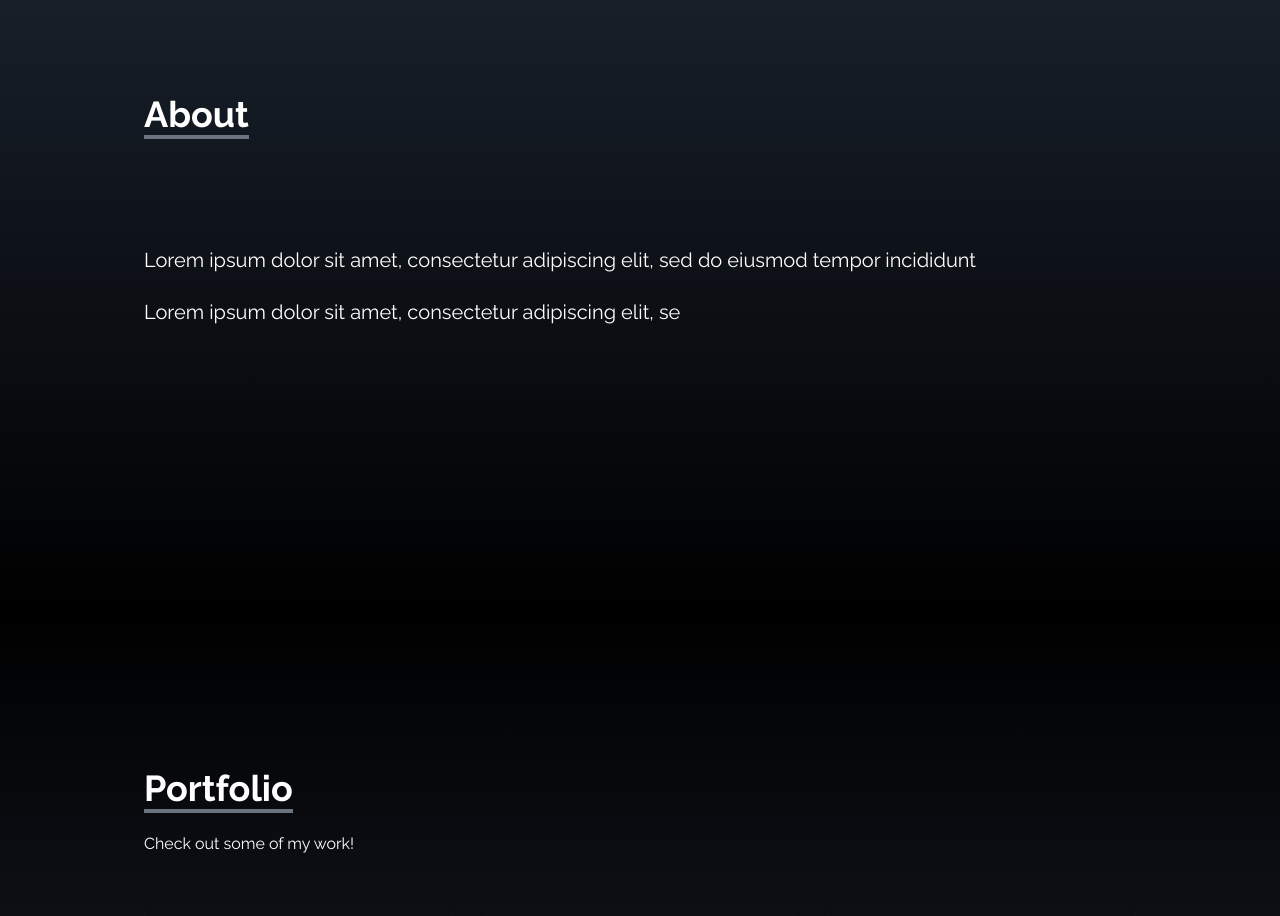
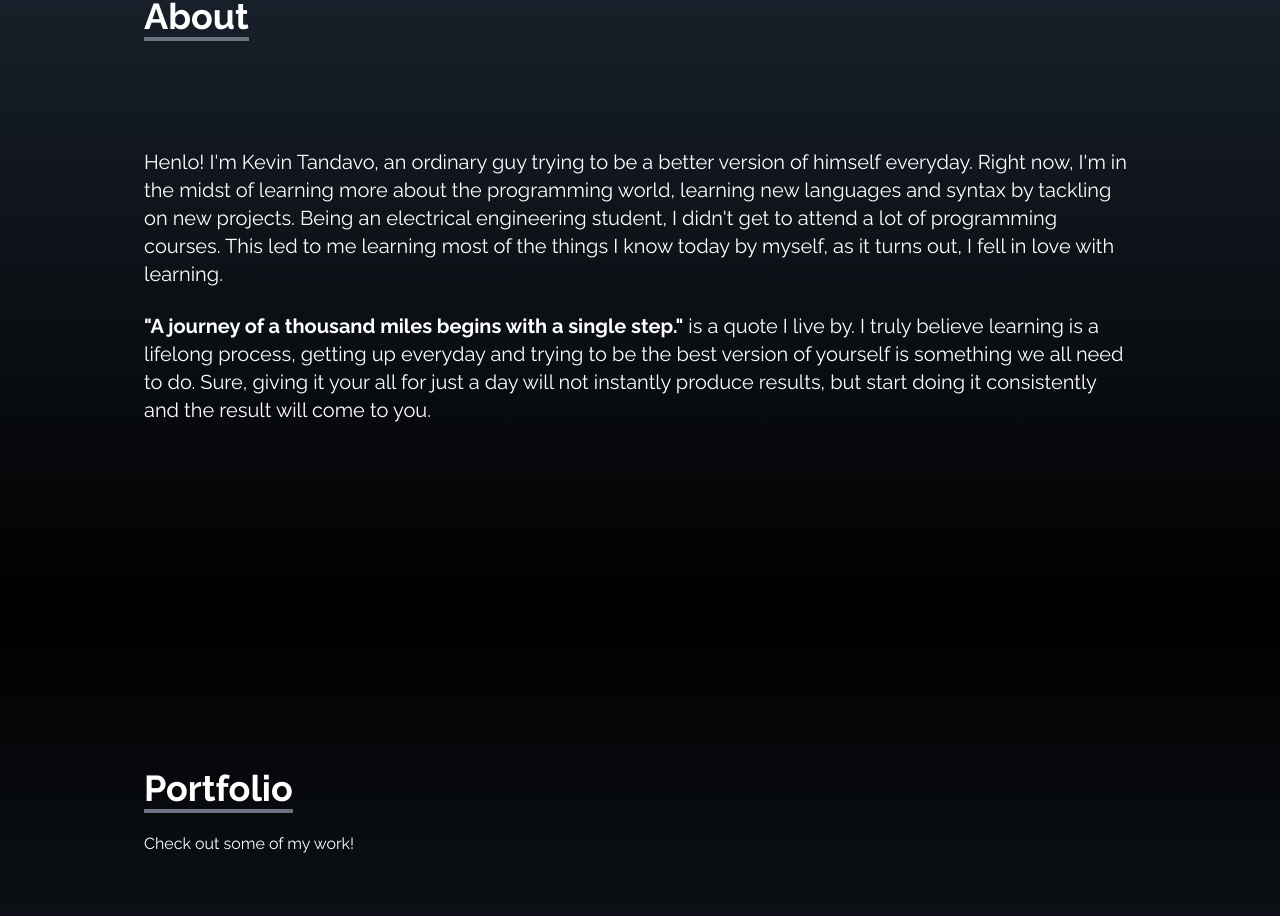
Before and after one commit to Riyuze/portfolio, a React (Create React App) app: page / in a window 1280 px wide. Shown: the part 990-1906 px from the top of the page. Built offline with nearby package versions, Linux system fonts and the light colour scheme.

Commit message:
Added About Text

```diff
--- a/src/components/About.jsx
+++ b/src/components/About.jsx
@@ -8,11 +8,17 @@ function About() {
           <p className='text-4xl font-bold inline border-b-4 border-gray-500'>About</p>
         </div>
           <p className='text-xl mt-20'>
-            Lorem ipsum dolor sit amet, consectetur adipiscing elit, sed do eiusmod tempor incididunt
+            Henlo! I'm Kevin Tandavo, an ordinary guy trying to be a better version of himself everyday. Right now, I'm in
+            the midst of learning more about the programming world, learning new languages and syntax by tackling
+            on new projects. Being an electrical engineering student, I didn't get to attend a lot of programming courses.
+            This led to me learning most of the things I know today by myself, as it turns out, I fell in love with learning.
           </p>
           <br></br>
           <p className='text-xl'>
-            Lorem ipsum dolor sit amet, consectetur adipiscing elit, se
+            <b>"A journey of a thousand miles begins with a single step."</b> is a quote I live by.
+            I truly believe learning is a lifelong process, getting up everyday and trying to be the best version of yourself
+            is something we all need to do. Sure, giving it your all for just a day will not instantly produce results,
+            but start doing it consistently and the result will come to you.
           </p>
       </div>
     </div>
```
